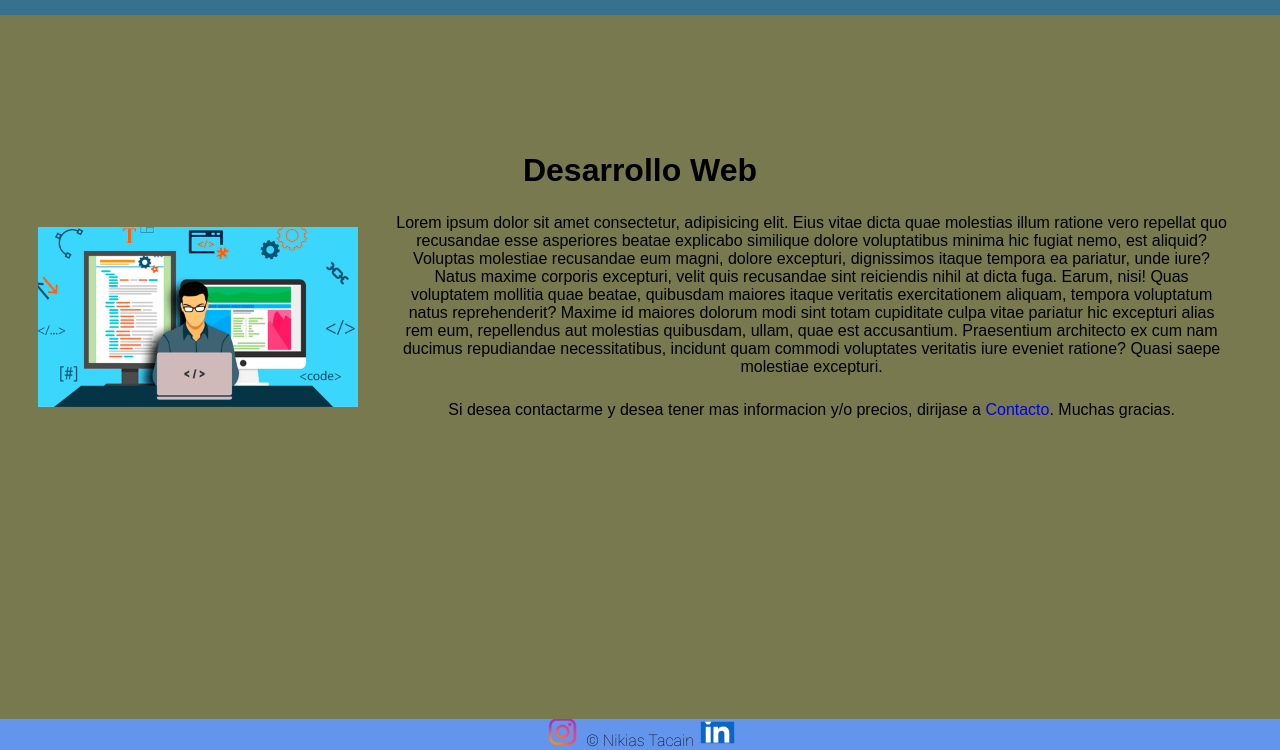
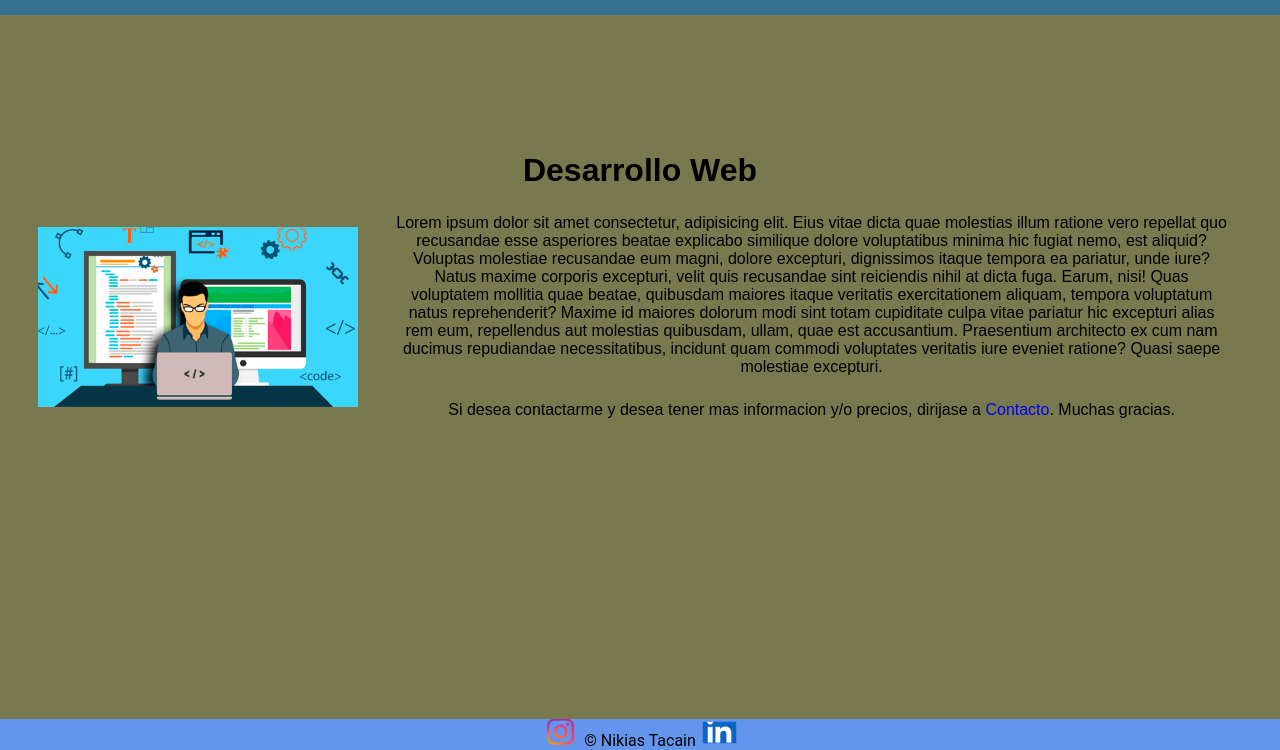
Before and after one commit to Siumannn/Coder-House-Desarrollo-Web, a plain HTML site: page paginas/desarrolo-web.html in a window 1280 px wide. Shown: the part 50-800 px from the top of the page. Drawn offline with Linux system fonts and the light colour scheme.

Commit message:
Arreglando cositas

```diff
--- a/paginas/desarrolo-web.html
+++ b/paginas/desarrolo-web.html
@@ -9,10 +9,7 @@
     <link rel="stylesheet" href="../style.css">
     <link rel="preconnect" href="https://fonts.googleapis.com">
     <link rel="preconnect" href="https://fonts.gstatic.com" crossorigin>
-    <link href="https://fonts.googleapis.com/css2?family=Oswald:wght@700&family=Roboto:wght@100&display=swap" rel="stylesheet">
-    <link rel="preconnect" href="https://fonts.googleapis.com">
-    <link rel="preconnect" href="https://fonts.gstatic.com" crossorigin>
-    <link href="https://fonts.googleapis.com/css2?family=Roboto:ital,wght@1,300&display=swap" rel="stylesheet">
+    <link href="https://fonts.googleapis.com/css2?family=Noto+Sans+JP:wght@700&display=swap" rel="stylesheet">
 </head>
 <body class="desarrolloWeb">
     <header class="home__header">
```
Also changed, not shown: paginas/discografia.html (+3 -0 lines), paginas/galeria.html (+3 -0 lines).
